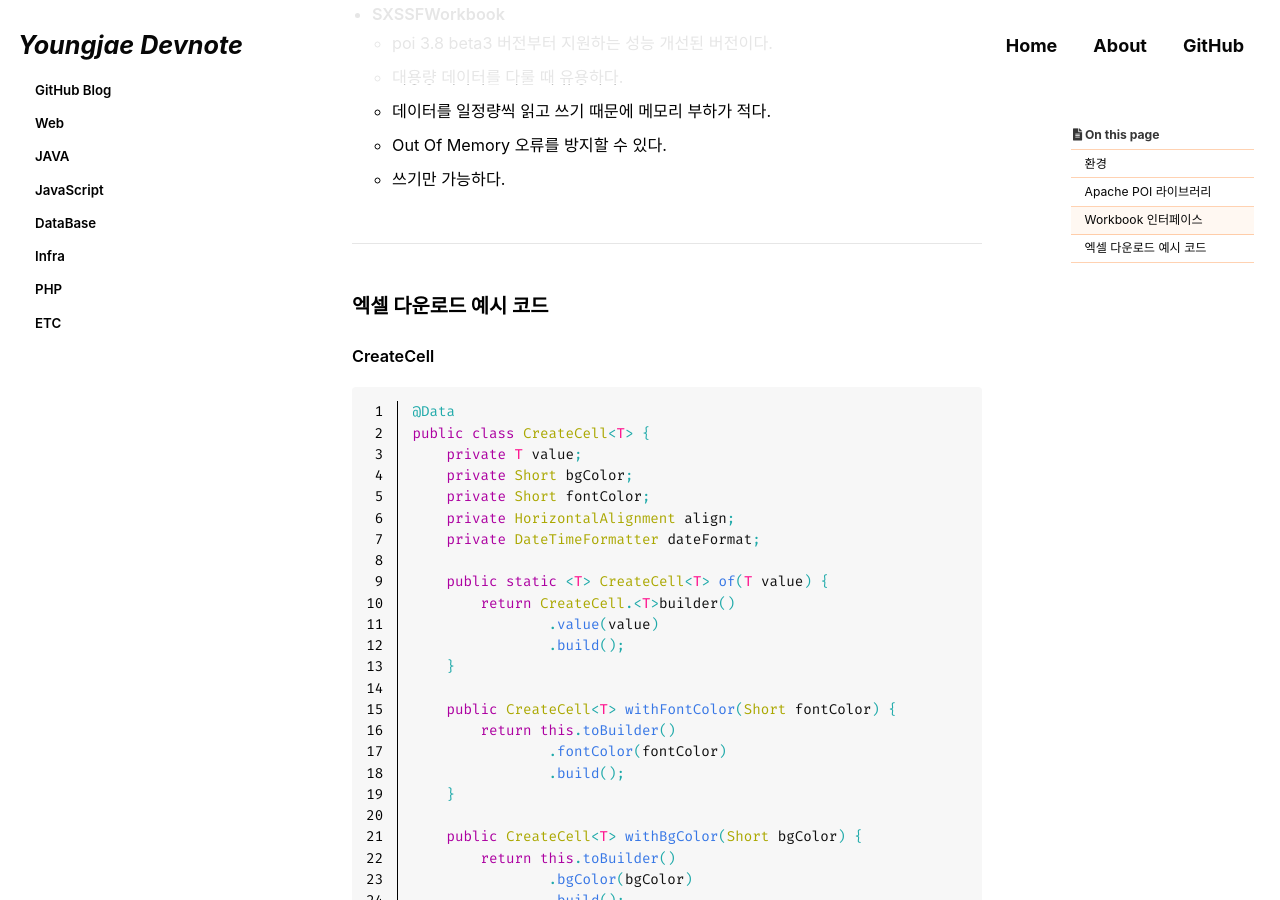
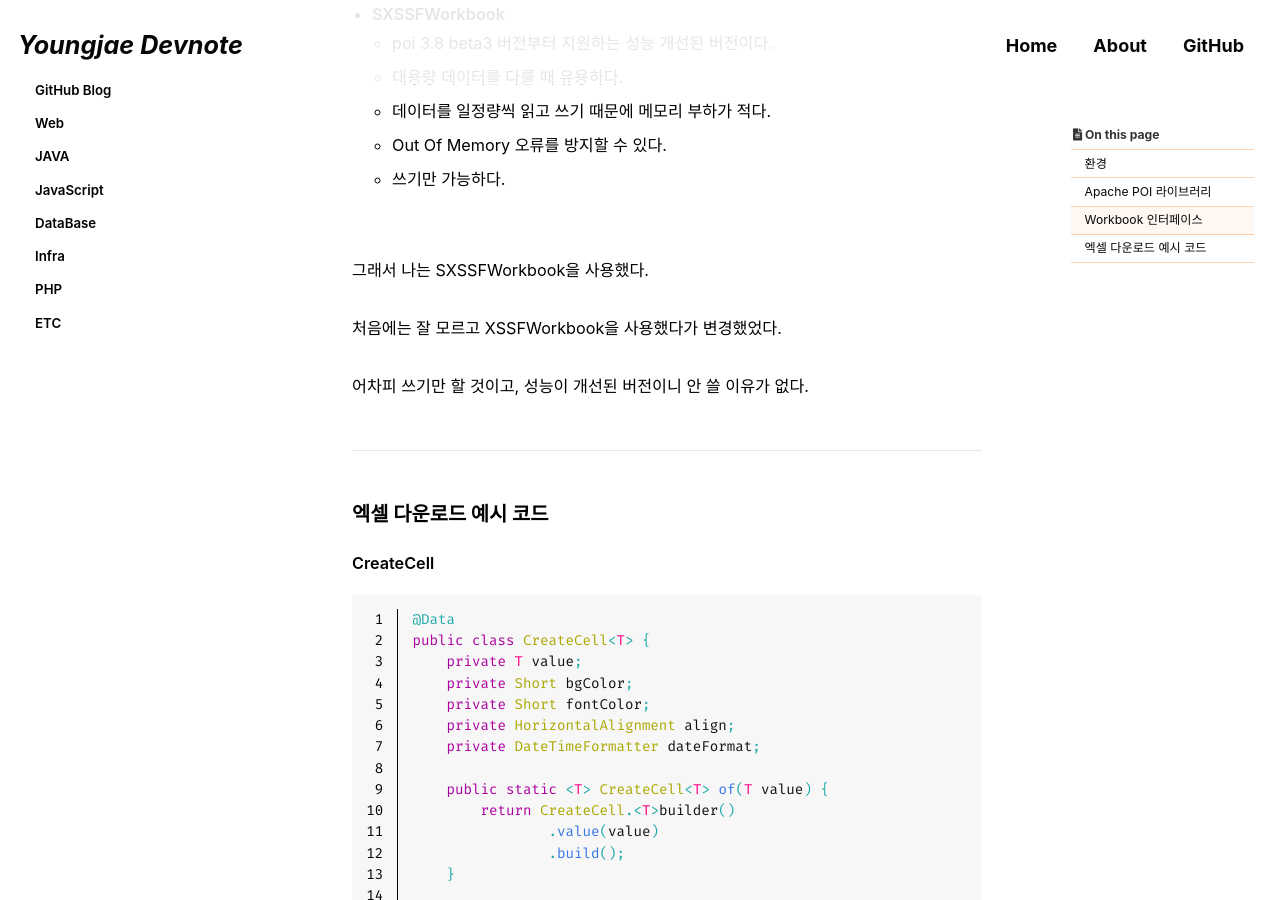
Before and after one commit to youngjae0401/develop_note, a Jekyll site: the page built from _posts/2024-01-05-apache-poi.md, in a window 1280 px wide and 900 px high, scrolled down 1185 px. Built offline with Jekyll 4.4.1, drawn with Linux system fonts in a browser that asks for light colours; cached includes are drawn as plain includes; some web fonts are replaced; comment, search, counter and statistics services are not loaded.

Commit message:
post - "[JAVA] Apache POI 라이브러리를 사용해서 엑셀 다운로드하기(SXSSFWorkbook)" 재수정

```diff
--- a/_posts/2024-01-05-apache-poi.md
+++ b/_posts/2024-01-05-apache-poi.md
@@ -50,6 +50,12 @@ Workbook 인터페이스에는 크게 3가지가 있다.
     * 데이터를 일정량씩 읽고 쓰기 때문에 메모리 부하가 적다.
     * Out Of Memory 오류를 방지할 수 있다.
     * 쓰기만 가능하다.
+
+<br>
+
+그래서 나는 SXSSFWorkbook을 사용했다. <br><br>
+처음에는 잘 모르고 XSSFWorkbook을 사용했다가 변경했었다. <br><br>
+어차피 쓰기만 할 것이고, 성능이 개선된 버전이니 안 쓸 이유가 없다.
 
 * * *
 
```
